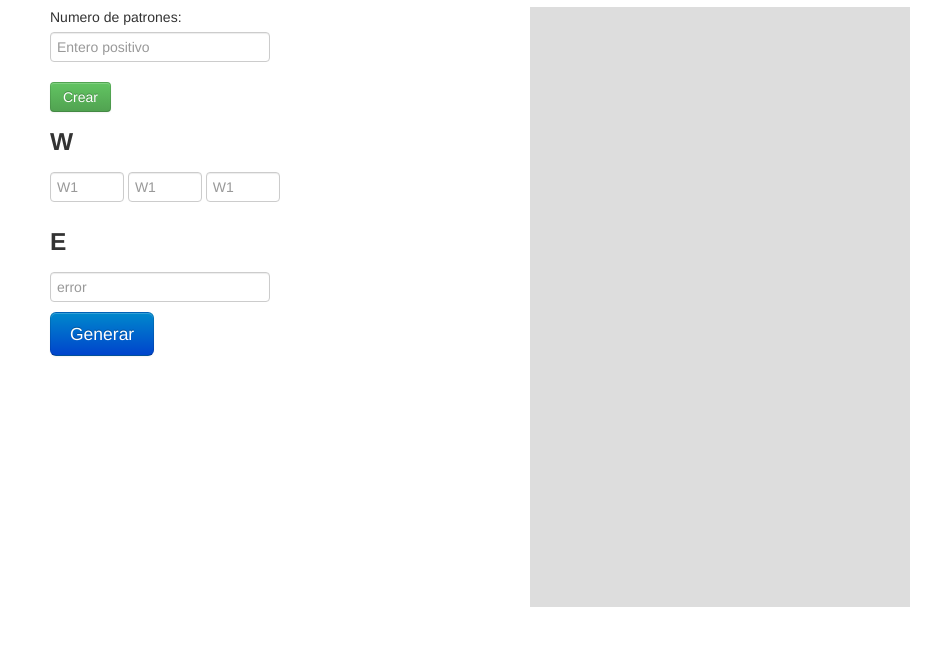
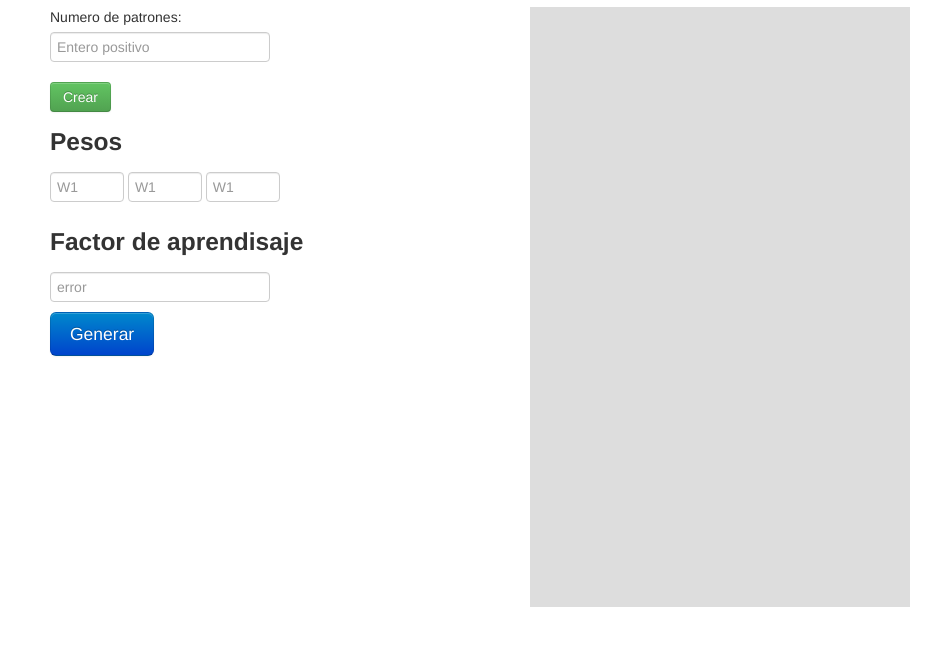
Before and after one commit to necritos/perceptron, a plain HTML site: page index.html in a window 1280 px wide. Shown: the part 113-758 px from the top of the page, without its empty margins (140-1081 px from the left). Drawn offline with Linux system fonts and the light colour scheme.

Commit message:
+limite 100

```diff
--- a/index.html
+++ b/index.html
@@ -35,14 +35,14 @@
 
                 </div>
                 <div id="ws">
-                    <h3>W</h3>
+                    <h3>Pesos</h3>
 
                     <input placeholder="W1" class="input-mini" type="number" id="w1" required/>
                     <input placeholder="W1" class="input-mini" type="number" id="w2" required/>
                     <input placeholder="W1" class="input-mini" type="number" id="w3" required/>
                 </div>
                 <div id="er">
-                    <h3>E</h3>
+                    <h3>Factor de aprendisaje</h3>
                     <input placeholder="error" type="number" id="e" required/>    </div>
                 <div>
                     <button  class="btn btn-large btn-primary" onclick="result()" id="result">Generar</button>
```
